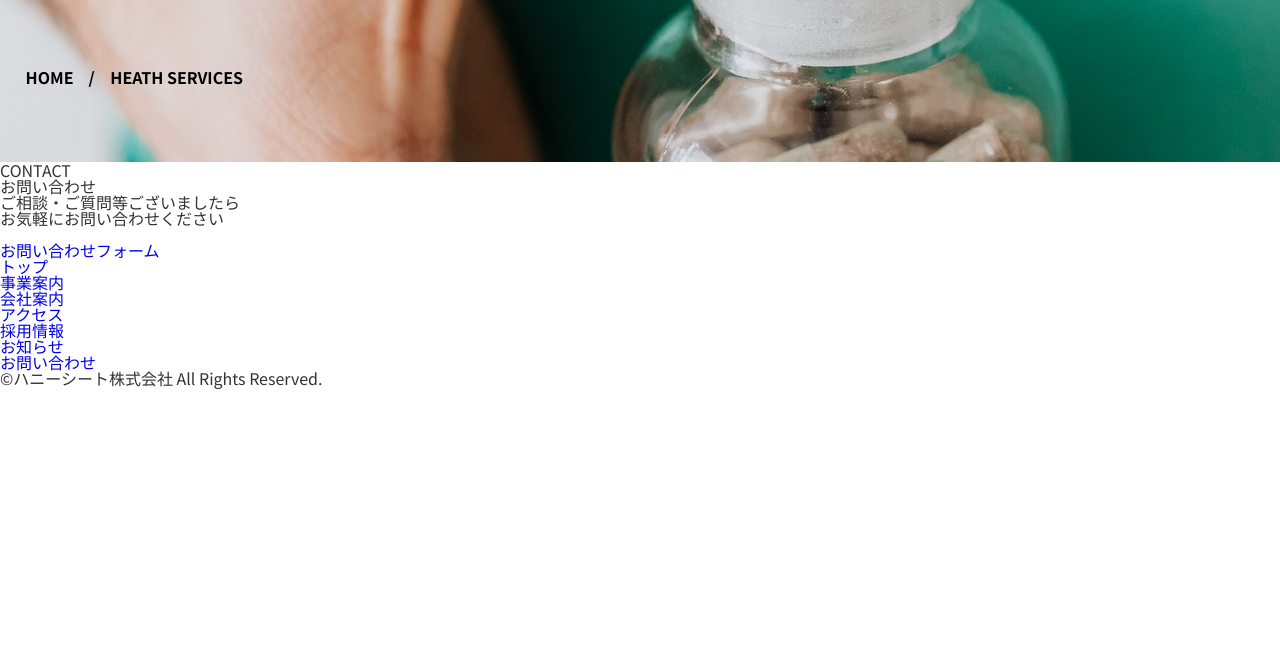
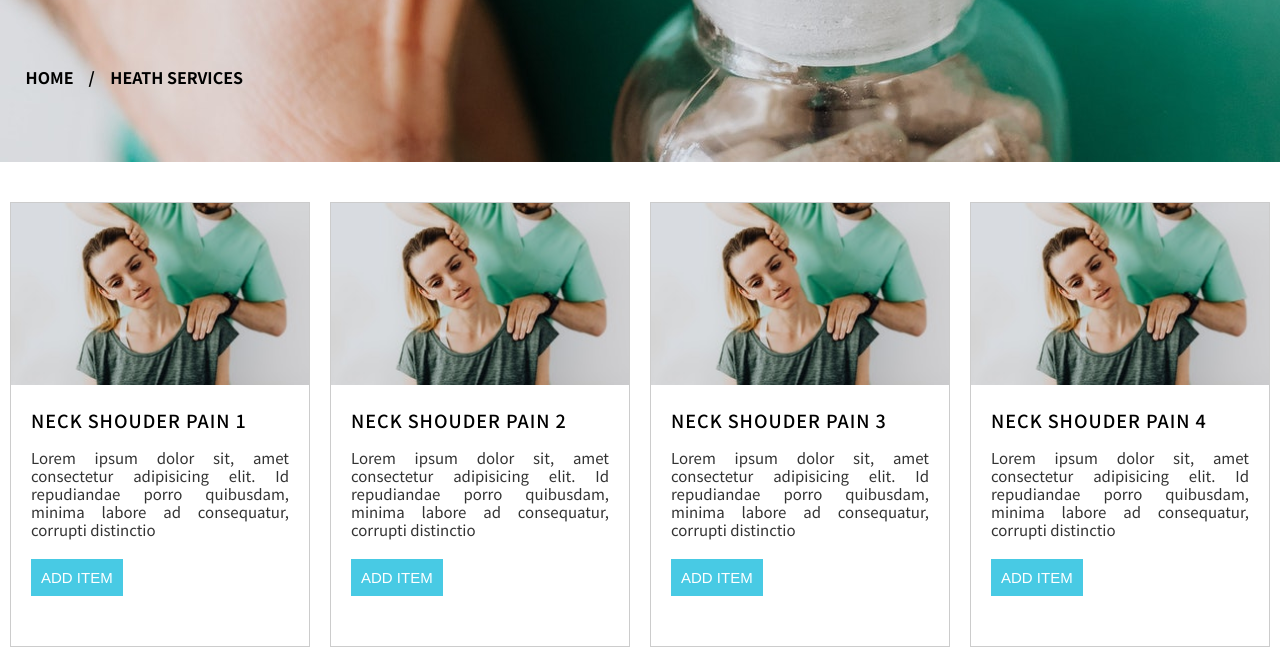
Before and after one commit to MayNguyen07/ST-DG-training-, a plain HTML site: page index.html in a window 1280 px wide. Shown: the part 175-823 px from the top of the page. Before the commit the page ends 800 px from the top, so only its background shows below. Drawn offline with nearby package versions, Linux system fonts and the light colour scheme.

Commit message:
updated add to cart

```diff
--- a/css/common.css
+++ b/css/common.css
@@ -112,12 +112,9 @@ a:hover {
 
 #main {
     min-width: auto;
-    margin-top: 150px;
+    margin-top: 17px;
 }
 
-#contents #main {
-	margin-top: 172px;
-}
 .inner {
     width: 96%;
     margin: 0 auto;
@@ -137,7 +134,6 @@ a:hover {
     height: 155px;
     margin: 0 auto;
     background-color: #ffffff;
-    position: fixed;
     top: 0;
     left: 0;
     right: 0;
@@ -234,3 +230,46 @@ top: -12px;
     font-size: 1.6rem;
 
 }
+
+/****************************************************
+* cart TEMPLATE ON PC
+****************************************************/
+.cart {
+    border: 1px solid #cccccc;
+    width: 300px;
+    padding-bottom: 30px;
+}
+.cart-img{
+    width: 300px;
+    height: auto;
+}
+.cart-body{
+    padding: 20px;
+}
+.cart-title{
+    font-size: 1.8rem;
+    font-weight: 500;
+    color: #000000;
+    letter-spacing: 1px;
+    text-transform: uppercase;
+    padding: 5px 0px 20px;
+}
+.cart-text{
+    font-size: 1.5rem;
+    font-weight: normal;
+    line-height: 1.2;
+    color: #333333;
+    text-align: justify;
+}
+.cart-button{
+    color: #ffffff;
+    font-size: 1.5rem;
+    background-color: #48cae4;
+   text-transform: uppercase;
+   padding:10px;
+   border: none;
+   margin-top: 20px;
+}
+.content_cart{
+    margin-bottom: 30px;
+}
--- a/css/style.css
+++ b/css/style.css
@@ -30,3 +30,13 @@
 .breadcrumb_clinic ul{
     padding: 70px 0px 70px;
 }
+/****************************************************
+* CART ON PC
+****************************************************/
+#cart_list{
+    display: flex;
+    flex-direction: row;
+    flex-wrap: wrap;
+    margin: 40px auto;
+    justify-content: space-around;
+}
--- /dev/null
+++ b/data/product_list.json
@@ -0,0 +1,41 @@
+[{
+    "id":1,
+    "title":"NECK SHOUDER PAIN 1",
+    "desc":"Lorem ipsum dolor sit, amet consectetur adipisicing elit. Id repudiandae porro quibusdam, minima labore ad consequatur, corrupti distinctio",
+    "img":"./img/common/img_card.jpg"
+},{
+    "id":2,
+    "title":"NECK SHOUDER PAIN 2",
+    "desc":"Lorem ipsum dolor sit, amet consectetur adipisicing elit. Id repudiandae porro quibusdam, minima labore ad consequatur, corrupti distinctio",
+    "img":"./img/common/img_card.jpg"
+},{
+    "id":3,
+    "title":"NECK SHOUDER PAIN 3",
+    "desc":"Lorem ipsum dolor sit, amet consectetur adipisicing elit. Id repudiandae porro quibusdam, minima labore ad consequatur, corrupti distinctio",
+    "img":"./img/common/img_card.jpg"
+},{
+    "id":4,
+    "title":"NECK SHOUDER PAIN 4",
+    "desc":"Lorem ipsum dolor sit, amet consectetur adipisicing elit. Id repudiandae porro quibusdam, minima labore ad consequatur, corrupti distinctio",
+    "img":"./img/common/img_card.jpg"
+},{
+    "id":5,
+    "title":"NECK SHOUDER PAIN 5",
+    "desc":"Lorem ipsum dolor sit, amet consectetur adipisicing elit. Id repudiandae porro quibusdam, minima labore ad consequatur, corrupti distinctio",
+    "img":"./img/common/img_card.jpg"
+},{
+    "id":6,
+    "title":"NECK SHOUDER PAIN 6",
+    "desc":"Lorem ipsum dolor sit, amet consectetur adipisicing elit. Id repudiandae porro quibusdam, minima labore ad consequatur, corrupti distinctio",
+    "img":"./img/common/img_card.jpg"
+},{
+    "id":7,
+    "title":"NECK SHOUDER PAIN 7",
+    "desc":"Lorem ipsum dolor sit, amet consectetur adipisicing elit. Id repudiandae porro quibusdam, minima labore ad consequatur, corrupti distinctio",
+    "img":"./img/common/img_card.jpg"
+},{
+    "id":8,
+    "title":"NECK SHOUDER PAIN 8",
+    "desc":"Lorem ipsum dolor sit, amet consectetur adipisicing elit. Id repudiandae porro quibusdam, minima labore ad consequatur, corrupti distinctio",
+    "img":"./img/common/img_card.jpg"
+}]
--- a/index.html
+++ b/index.html
@@ -48,42 +48,20 @@
                     </ul>
                 </div>
             </div>
+            <div id="cart_list">
+
+            </div>
+
 
             <!--/main-->
         </div>
-        <footer id="footer">
-            <div class="ft_contact">
-                <div class="box">
-                    <div class="left">
-                        <h3>CONTACT</h3>
-                        <span>お問い合わせ</span>
-                        <p>ご相談・ご質問等ございましたら<br>お気軽にお問い合わせください</p>
-                    </div>
-                    <div class="right">
-                        <div>
-                            <a href="tel:049-225-3371"><img src="./img/common/phone_number_icon.png" alt=""></a>
-                            <a href="./contact.html" class="btn"><p>お問い合わせフォーム</p></a>
-                        </div>
-                    </div>
-                </div>
-            </div>
-            <ul class="ft_nav">
-                <li><a href="./">トップ</a></li>
-                <li><a href="./business.html">事業案内</a></li>
-                <li><a href="./company.html">会社案内</a></li>
-                <li><a href="./access.html">アクセス</a></li>
-                <li><a href="./recruit.html">採用情報</a></li>
-                <li><a href="./news.html">お知らせ</a></li>
-                <li><a href="./contact.html">お問い合わせ</a></li>
-            </ul>
-            <div class="ft_copyright">©ハニーシート株式会社 All Rights Reserved.</div>
-            <!--/footer-->
-        </footer>
+
+        <footer class="footer">
+
+    </footer>
         <!--/container-->
     </div>
     <script src="https://ajax.googleapis.com/ajax/libs/jquery/2.2.4/jquery.min.js"></script>
-    <!--プラグインのJSはここに入れる-->
-    <script src="./lib/jquery.validate.min.js"></script>
     <script src="./js/script.js"></script>
 </body>
 
--- /dev/null
+++ b/js/script.js
@@ -0,0 +1,98 @@
+fetch('data/product_list.json')
+.then(response => response.json())
+.then(productsArray => renderAllProducts(productsArray));
+function renderAllProducts(productsArray) {
+    productsArray.forEach(product => renderOneProduct(product));
+}
+const findDiv = document.querySelector('#cart_list')
+function renderOneProduct(product) {
+    var URL = './img/common'
+    console.log('create product');
+    const newElement = document.createElement('div')
+    newElement.className = 'content_cart'
+    newElement.innerHTML = `
+            <div class="cart">
+                <img src="./${product.img}" class="cart-img">
+                <div class="cart-body">
+                    <h5 class="cart-title">${product.title}</h5>
+                    <p class="cart-text">${product.desc}</p>
+                    <button data-name=${product.id} class="cart-button">Add item</button>
+                </div>
+            </div>
+    `
+    findDiv.append(newElement)
+}
+
+// Shopping Cart
+var shoppingCart = (function() {
+    cart = [];
+    // Constructor
+    function Item(name, count) {
+      this.name = name;
+      this.count = count;
+    }
+
+    // Save cart
+    function saveCart() {
+      sessionStorage.setItem('shoppingCart', JSON.stringify(cart));
+    }
+
+      // Load cart
+    function loadCart() {
+      cart = JSON.parse(sessionStorage.getItem('shoppingCart'));
+    }
+    if (sessionStorage.getItem("shoppingCart") != null) {
+      loadCart();
+    }
+
+    var obj = {};
+
+    // Add to cart
+    obj.addItemToCart = function(name, price, count) {
+      for(var item in cart) {
+        if(cart[item].name === name) {
+          cart[item].count ++;
+          saveCart();
+          return;
+        }
+      }
+      var item = new Item(name, count);
+      cart.push(item);
+      saveCart();
+    }
+
+    // Count cart
+    obj.totalCount = function() {
+      var totalCount = 0;
+      for(var item in cart) {
+        totalCount += cart[item].count;
+      }
+      return totalCount;
+    }
+
+
+    // List cart
+    obj.listCart = function() {
+      var cartCopy = [];
+      for(i in cart) {
+        item = cart[i];
+        itemCopy = {};
+        for(p in item) {
+          itemCopy[p] = item[p];
+
+        }
+        itemCopy.total = Number(item.price * item.count).toFixed(2);
+        cartCopy.push(itemCopy)
+      }
+      return cartCopy;
+    }
+    return obj;
+  })();
+
+  // Add item
+$('.add-to-cart').click(function(event) {
+    event.preventDefault();
+    var name = $(this).data('name');
+    shoppingCart.addItemToCart(name, 1);
+    displayCart();
+  });
```
Also changed, not shown: img/common/img_card.jpg (added).
